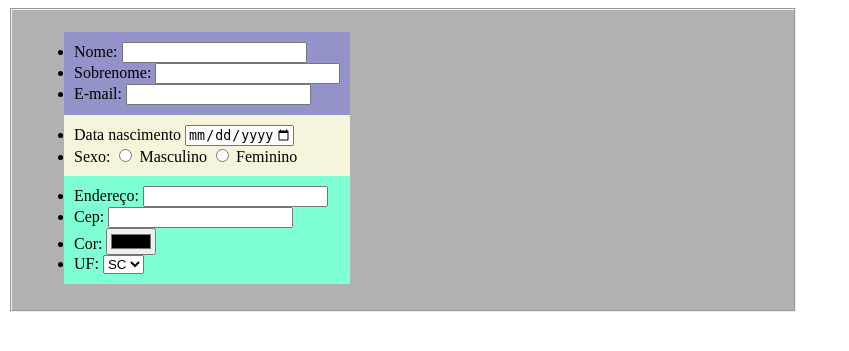
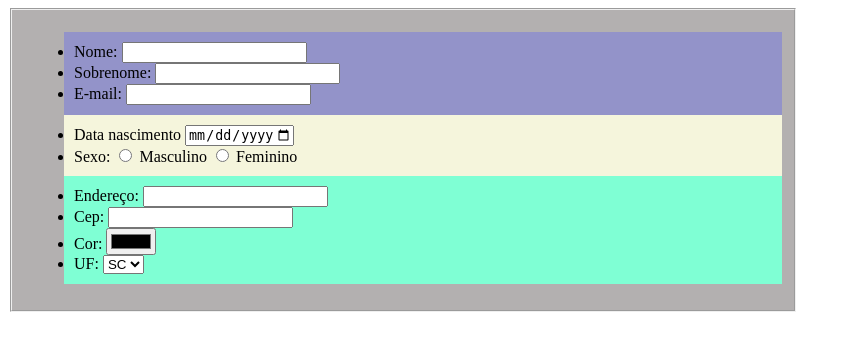
Before and after one commit to anttunesgui/DevWeb-2025, a PHP site: page / in a window 1280 px wide. Shown: the top 351 px of the page, without its empty margins (0-849 px from the left). Run offline with PHP 8.4, Linux system fonts and the light colour scheme.

Commit message:
Update style.css

```diff
--- a/aula4/style.css
+++ b/aula4/style.css
@@ -1,8 +1,6 @@
 fieldset{
 
     background-color: rgb(179, 176, 176);
-    display: flex;
-    gap: 15px;
     width: 60%;
 }
 .infos1{
```
